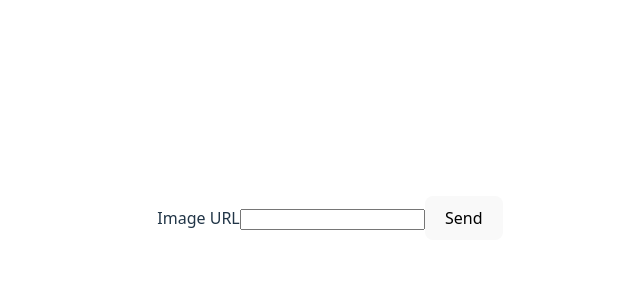
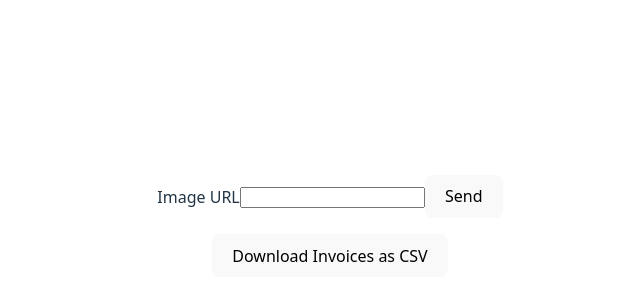
Before and after one commit to neocream/framing-invoice-digitizer, a React (Vite) app in the folder client/: page / in a window 1280 px wide. Shown: the part 174-474 px from the top of the page, without its empty margins (310-950 px from the left). Built offline with nearby package versions, Linux system fonts and the light colour scheme.

Commit message:
add download report button, rename some functions and fix redundant things

```diff
--- a/client/src/App.tsx
+++ b/client/src/App.tsx
@@ -36,7 +36,7 @@ function App() {
     return response;
   };
 
-  const handleSubmit = async (e: React.FormEvent) => {
+  const handleUpload = async (e: React.FormEvent) => {
     e.preventDefault();
 
     // fetch from n8n
@@ -50,9 +50,9 @@ function App() {
       status: "processed"
     }
 
-    // fetch from backend
+    // send invoice to backend
     console.log(payload);
-    const response = await fetch('http://localhost:3000/api/invoices', {
+    await fetch('http://localhost:3000/api/invoices', {
       method:'POST',
       headers: {
         'Content-Type': 'application/json'
@@ -77,11 +77,9 @@ function App() {
     <>
       <div>
         {/* upload section */}
-        <form onSubmit={handleSubmit}>
-          <label>Image URL</label>
-          <input type='text' value={imageUrl} onChange={e=> setImageUrl(e.target.value)}/>
-          <button>Send</button>
-        </form>
+        <label>Image URL</label>
+        <input type='text' value={imageUrl} onChange={e=> setImageUrl(e.target.value)}/>
+        <button onClick={handleUpload}>Send</button>
       </div>
       <div>
         {/* invoice feed */}
@@ -91,6 +89,7 @@ function App() {
       </div>
       <div>
         {/* download report */}
+        <button>Download Invoices as CSV</button>
       </div>
     </>
   );
```
